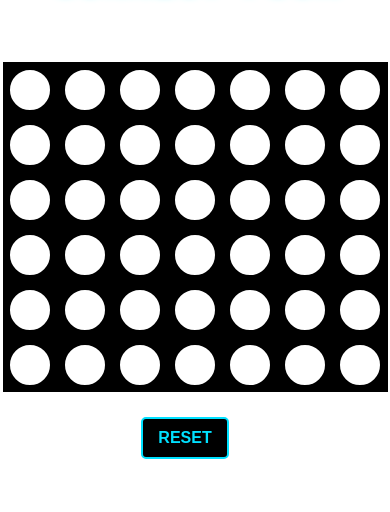
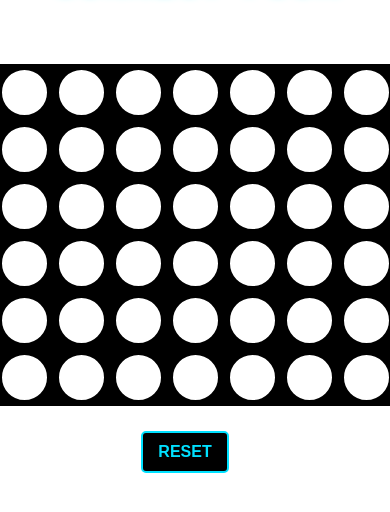
Before and after one commit to manuchehrqoriev798/The-Connect-Four-Game, a plain HTML site: page index.html in a window 390 px wide. Shown: the part 42-554 px from the top of the page. Drawn offline with Linux system fonts and the light colour scheme.

Commit message:
check two

```diff
--- a/connectfour.css
+++ b/connectfour.css
@@ -231,13 +231,13 @@
 
 
     .cell {
-      height: 55px;
-      width: 55px;
+      height: 57px;
+      width: 57px;
     }
 
     .cell::after {
-      height: 40px;
-      width: 40px;
+      height: 45px;
+      width: 45px;
     }
 }
 
```
